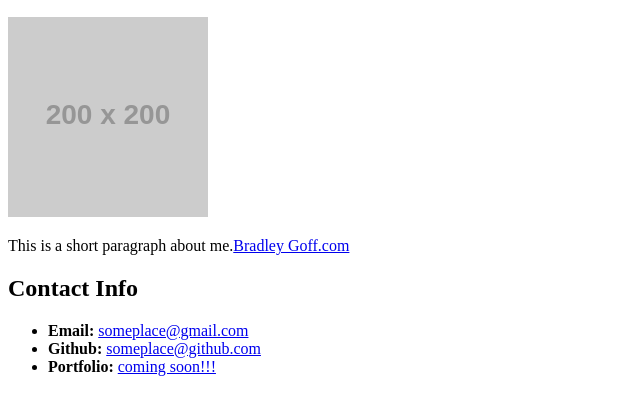
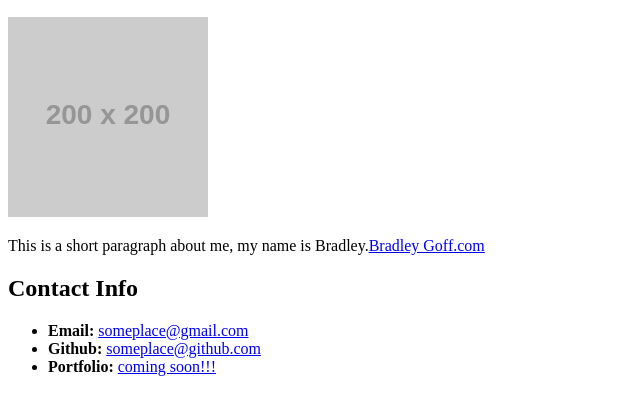
Before and after one commit to bg9892/bio, a plain HTML site: page bio.html in a window 1280 px wide. Shown: the part 110-524 px from the top of the page, without its empty margins (0-640 px from the left). Drawn offline with Linux system fonts and the light colour scheme; placeholder pictures from the web are drawn by us.

Commit message:
added my name to the paragraph

```diff
--- a/bio.html
+++ b/bio.html
@@ -11,7 +11,7 @@
 
     <a href="https://via.placeholder.com"><img src="https://via.placeholder.com/200"></a>
 
-    <p>This is a short paragraph about me.<a href="#">Bradley Goff.com</a></p>
+    <p>This is a short paragraph about me, my name is Bradley.<a href="#">Bradley Goff.com</a></p>
 
     <h2>Contact Info</h2>
 
```
